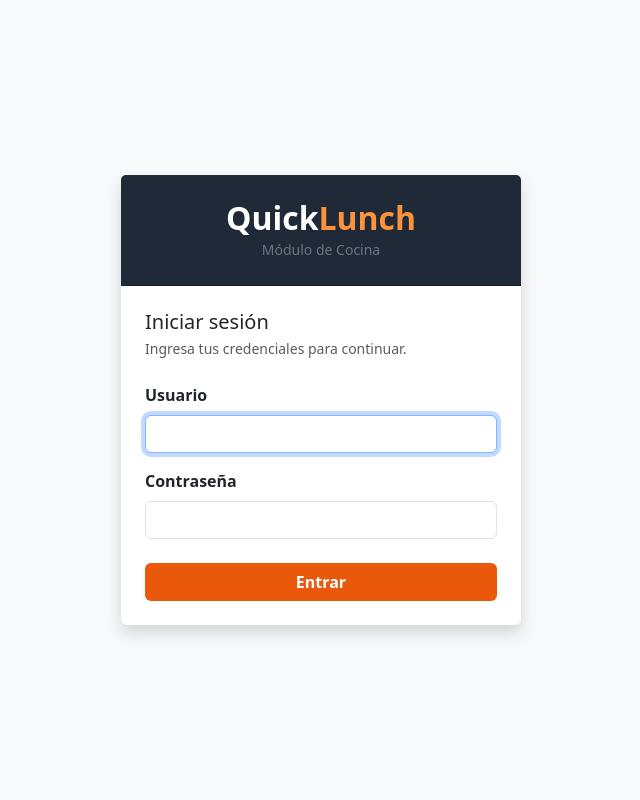
After one commit to makakkas/QuickLunch-Modulo-C, a Django app: page /login/ in a window 1280 px wide. The commit adds this page. Shown: the whole page, without its empty margins (319-959 px from the left). Run offline with Django 5.2, Linux system fonts and the light colour scheme.

Commit message:
Agrega login con registro en Historial y corrige modelos

```diff
--- a/Cocinaapp/templates/Cocinaapp/consolidado.html
+++ b/Cocinaapp/templates/Cocinaapp/consolidado.html
@@ -32,6 +32,10 @@
             <div class="user-badge">
                 Cocina | {{ request.user.username }}
             </div>
+            <form method="POST" action="{% url 'logout' %}">
+                {% csrf_token %}
+                <button type="submit">Cerrar sesión</button>
+            </form>
         </header>
 
         <section class="stats-grid">
--- /dev/null
+++ b/Cocinaapp/templates/Cocinaapp/login.html
@@ -0,0 +1,58 @@
+<!DOCTYPE html>
+<html lang="es">
+<head>
+    <meta charset="UTF-8">
+    <meta name="viewport" content="width=device-width, initial-scale=1.0">
+    <title>QuickLunch | Iniciar sesión</title>
+
+    <link href="https://cdn.jsdelivr.net/npm/bootstrap@5.3.3/dist/css/bootstrap.min.css" rel="stylesheet">
+</head>
+<body class="bg-light">
+
+    <div class="container min-vh-100 d-flex align-items-center justify-content-center">
+        <div class="card shadow border-0" style="width: 100%; max-width: 400px;">
+
+            <div class="card-header text-center text-white py-4" style="background-color: #1f2937;">
+                <h2 class="mb-0 fw-bold">Quick<span style="color: #fb923c;">Lunch</span></h2>
+                <small class="text-secondary">Módulo de Cocina</small>
+            </div>
+
+            <div class="card-body p-4">
+                <h1 class="h5 mb-1">Iniciar sesión</h1>
+                <p class="text-muted small mb-4">Ingresa tus credenciales para continuar.</p>
+
+                {% if form.errors %}
+                    <div class="alert alert-danger py-2" role="alert">
+                        Usuario o contraseña incorrectos.
+                    </div>
+                {% endif %}
+
+                <form method="POST">
+                    {% csrf_token %}
+
+                    <div class="mb-3">
+                        <label for="id_username" class="form-label fw-semibold">Usuario</label>
+                        <input type="text" name="username" id="id_username"
+                               class="form-control" required autofocus>
+                    </div>
+
+                    <div class="mb-4">
+                        <label for="id_password" class="form-label fw-semibold">Contraseña</label>
+                        <input type="password" name="password" id="id_password"
+                               class="form-control" required>
+                    </div>
+
+                    <input type="hidden" name="next" value="{{ next }}">
+
+                    <button type="submit" class="btn w-100 text-white fw-bold"
+                            style="background-color: #ea580c;">
+                        Entrar
+                    </button>
+                </form>
+            </div>
+
+        </div>
+    </div>
+
+</body>
+</html>
--- a/Cocinaapp/templates/Cocinaapp/pedidos.html
+++ b/Cocinaapp/templates/Cocinaapp/pedidos.html
@@ -32,6 +32,10 @@
             <div class="user-badge">
                 Cocina | {{ request.user.username }}
             </div>
+            <form method="POST" action="{% url 'logout' %}">
+                {% csrf_token %}
+                <button type="submit">Cerrar sesión</button>
+            </form>
         </header>
         {% if messages %}
     {% for message in messages %}
--- a/Cocinaapp/views.py
+++ b/Cocinaapp/views.py
@@ -8,6 +8,8 @@ from django.contrib import messages
 from django.shortcuts import redirect
 from .services import cambiar_estado_pedido
 from django.core.exceptions import PermissionDenied
+from django.contrib.auth.views import LoginView
+from .models import Historial
 
 # Create your views here.
 
@@ -99,3 +101,17 @@ def actualizar_pedido(request, pedido_id):
         messages.error(request, "El pedido solicitado no existe.")
 
     return redirect("lista_pedidos")
+
+class LoginRegistrado(LoginView):
+    template_name = "Cocinaapp/login.html"
+
+    def form_valid(self, form):
+
+        respuesta = super().form_valid(form)
+        Historial.objects.create(
+            usuario = self.request.user,
+            entidad = 'Sesion',
+            accion = 'Inicio de sesion'
+        )
+
+        return respuesta
--- a/modulo_cocina/urls.py
+++ b/modulo_cocina/urls.py
@@ -16,9 +16,16 @@ Including another URLconf
 """
 from django.contrib import admin
 from django.urls import path, include
+from django.contrib.auth.views import LogoutView
+from Cocinaapp.views import LoginRegistrado
+from django.views.generic import RedirectView
 
 
 urlpatterns = [
+    path('', RedirectView.as_view(pattern_name='lista_pedidos')), #si en la url pone 'cocina' lo manda primero a login
     path('admin/', admin.site.urls),
     path("cocina/", include("Cocinaapp.urls")),
+    path('login/', LoginRegistrado.as_view(), name='login'),
+    path('logout/', LogoutView.as_view(), name='logout'),
+
 ]
```
Also changed, not shown: Cocinaapp/models.py (+22 -6 lines), modulo_cocina/settings.py (+8 -2 lines), Cocinaapp/migrations/0003_alter_estadopreparacion_estado_anterior_and_more.py (added).
